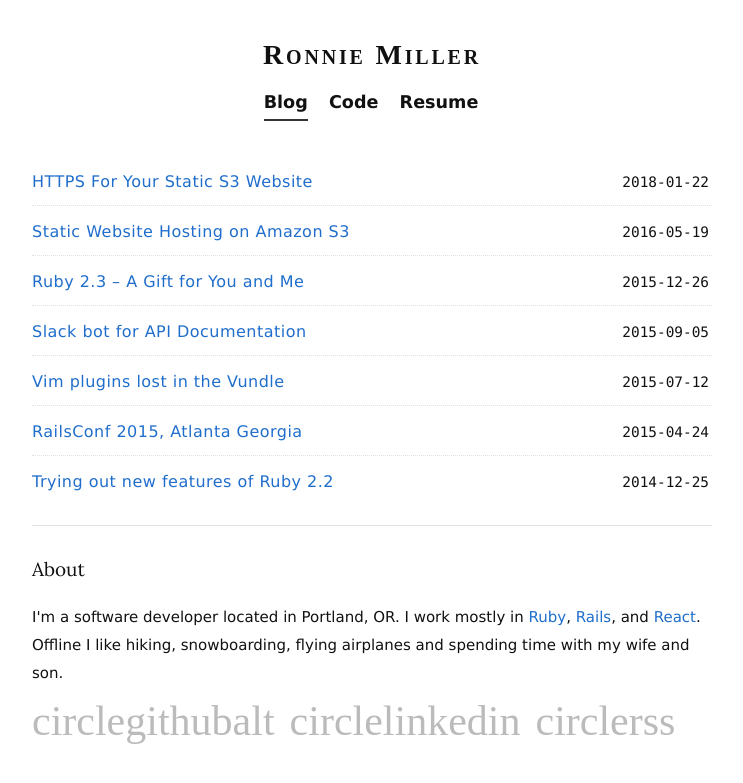
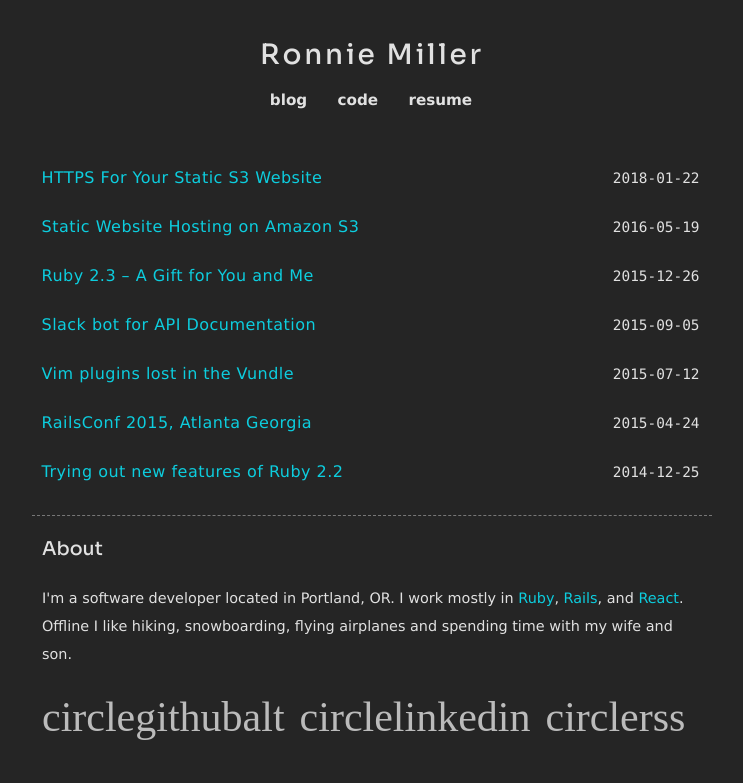
Before and after one commit to mlr/mlr.github.com, a Jekyll site: the page built from index.md, in a window 1280 px wide. Shown: the top 783 px of the page, without its empty margins (268-1011 px from the left). Built offline with Jekyll 4.4.1, drawn with Linux system fonts in a browser that asks for light colours; some web fonts are replaced.

Commit message:
Dark mode and other style changes

```diff
--- a/_includes/head.html
+++ b/_includes/head.html
@@ -9,4 +9,4 @@
   <meta name="viewport" content="width=device-width,initial-scale=1">
   <title>{% if page.title %}{{ page.title }} - {% endif %}Ronnie Miller - Software Developer</title>
   <link rel="stylesheet" type="text/css" href="{{ site.baseurl }}/css/screen.css" />
-  <link href="https://fonts.googleapis.com/css?family=Lora:400,700&amp;subset=latin-ext" rel="stylesheet">
+  <link href="https://fonts.googleapis.com/css2?family=Sora:wght@100;300;500&display=swap" rel="stylesheet">
--- a/_includes/header.html
+++ b/_includes/header.html
@@ -5,7 +5,7 @@
 </head>
 
 <body>
-<div id="wrapper">
+<div id="wrapper"{% if page.name %} class="{{ page.name | split: '.' | first }}"{% endif %}>
   <header>
     <div id="name"><a href="/">Ronnie Miller</a></div>
     <nav>
--- a/_sass/_blog.scss
+++ b/_sass/_blog.scss
@@ -17,8 +17,8 @@
   }
 
   blockquote {
-    border-left: 5px solid #dfdfdf;
-    background: #f0f0f0;
+    border-left: 5px solid #555555;
+    background: #151515;
     padding: 5px 10px;
     margin-left: 0px;
     width: 95%;
@@ -37,9 +37,12 @@
 
 #content.page.index {
   ul {
+    width: 95%;
+    margin: 0px auto;
     margin-bottom: 30px;
 
     li {
+      font-weight: 500;
       margin-bottom: 10px;
       flex-direction: row;
       display: flex;
@@ -99,7 +102,7 @@
   }
 
   p img.console-image  {
-    box-shadow: 0px 0px 30px 0px #999;
+    box-shadow: 0px 0px 30px 0px #111;
     margin: 40px auto;
     border: none;
     border: 1px solid #aaa;
--- a/_sass/_skeleton.scss
+++ b/_sass/_skeleton.scss
@@ -34,10 +34,12 @@
   $primary-color: #33C3F0;
 $secondary-color: #bbbbbb;
    $border-color: #bbbbbb;
-     $link-color: #1EAEDB;
-     $font-color: #111111;
      $light-gray: #e1e1e1;
-      $dark-gray: #333333;
+           $gray: #777777;
+      $dark-gray: #252525;
+    $darker-gray: #151515;
+     $font-color: $light-gray;
+     $link-color: #0DCDDE;
 
 // Grid Variables
 $container-width: 680px;
@@ -56,7 +58,7 @@
 $larger-than-desktophd: 1200px;
 
 // Typography
-$font-family: "Lucida Sans", Verdana, sans-serif;
+$font-family: Verdana, sans-serif;
 
 // Misc
 $global-radius:4px;
@@ -367,7 +369,7 @@
   margin-top: 3rem;
   margin-bottom: 3.5rem;
   border-width: 0;
-  border-top: 1px solid $light-gray;
+  border-top: 1px dashed $gray;
 }
 
 /* Clearing
--- a/_sass/_syntax.scss
+++ b/_sass/_syntax.scss
@@ -64,8 +64,8 @@
 :not(pre) > code {
   border-radius: 4px;
   border: 1px solid #a0a0a0;
-  background: #f0f0f0;
-  color: #555;
+  background: $darker-gray;
+  color: $font-color;
 
   margin: 0 1px 0 2px;
   padding: 3px 5px 3px 6px;
--- a/css/screen.scss
+++ b/css/screen.scss
@@ -19,12 +19,12 @@
 }
 
 body {
-  background: #fff;
+  background: $dark-gray;
 }
 
 a {
   text-decoration: none;
-  color: $font-color;
+  color: $link-color;
 }
 
 #wrapper {
@@ -38,21 +38,29 @@
   #name {
     @extend .u-full-width;
     text-align: center;
-    font-family: "Lucida Bright", Baskerville, serif;
-    font-variant: small-caps;
+    font-family: "Sora", sans-serif;
     font-size: 28px;
-    font-weight: bold;
+    font-weight: 500;
     letter-spacing: .1em;
+
+    a {
+      color: $light-gray;
+    }
+
+    a:hover {
+      color: #fff;
+    }
   }
 
   nav {
     @extend .u-full-width;
     text-align: center;
-    font-weight: bold;
+    text-transform: lowercase;
+    font-weight: 700;
     margin-top: 10px;
 
     ul {
-      font-size: 1.1em;
+      font-size: 0.95em;
       list-style: none;
       text-align: center;
       padding: 0px;
@@ -62,10 +70,17 @@
         margin: 0 auto;
 
         a {
-          margin-left: 15px;
+          padding: 0px 10px;
+          border-radius: 2px;
+          margin-left: 5px;
           text-align: center;
           display: block;
           padding-bottom: 4px;
+          color: $light-gray;
+        }
+
+        a:hover {
+          color: #fff;
         }
       }
 
@@ -85,12 +100,13 @@
   @extend .row;
 
   h1, h2, h3, h4, h5, h6 {
-    font-family: "Lora", "Lucida Bright", Baskerville, serif;
+    font-family: Sora, sans-serif;
+    font-weight: 500;
     color: $font-color;
   }
 
   a {
-    color: #206ecc;
+    color: $link-color;
     border-bottom: 1px solid transparent;
   }
 
@@ -99,13 +115,12 @@
   }
 
   a:visited {
-    color: #bb7f21;
+    color: darken($link-color, 10%);
   }
 }
 
 #content.index {
   ul li {
-    border-bottom: 1px dotted $light-gray;
     padding: 3px 0 10px;
 
     &:last-child {
@@ -114,10 +129,11 @@
     }
 
     a {
-      color: #206ecc;
+      color: $link-color;
       font-size: 16px;
       letter-spacing: .03em;
       font-family: $font-family;
+      padding: 5px 0 5px;
     }
   }
 
@@ -146,9 +162,9 @@
 }
 
 #about-me {
-  border-top: 1px solid $light-gray;
-  padding-top: 30px;
-  font-size: 15px;
+  border-top: 1px dashed $gray;
+  padding: 20px 10px 20px 10px;
+  font-size: .9em;
 }
 
 footer {
@@ -159,8 +175,8 @@
   @extend .twelve;
   @extend .columns;
   font-size: 42px;
-  margin-top: -45px;
-  margin-left: -15px !important;
+  margin-top: -50px;
+  margin-left: -5px !important;
 
   li {
     margin-right: 15px;
@@ -169,5 +185,5 @@
   }
 
   a { color: $border-color; }
-  a:hover { color: $dark-gray; }
+  a:hover { color: $light-gray; }
 }
```
Also changed, not shown: 12 other files.
